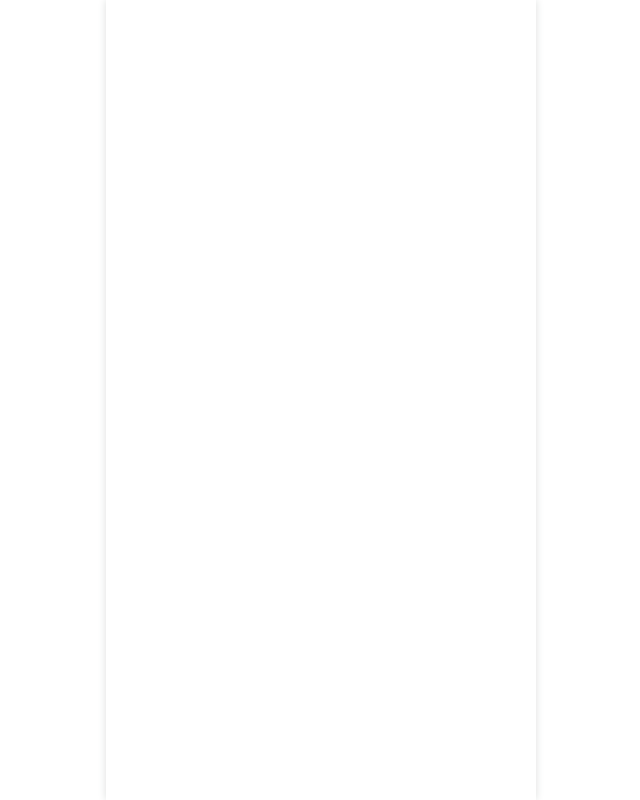
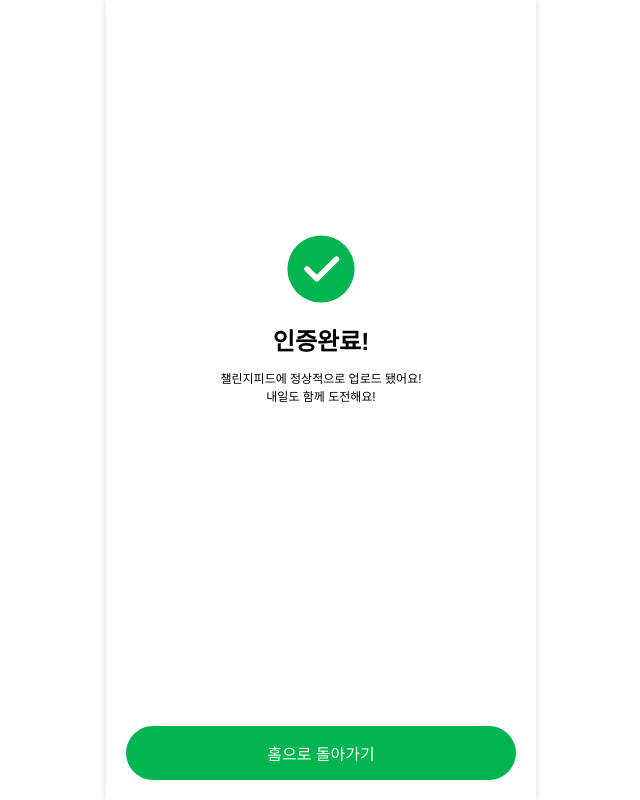
Before and after one commit to whatever-mentoring/Dopamine_Frontend, a React (Vite) app: page /mission2 in a window 1280 px wide. Before the commit this address had no page. Shown: the whole page, without its empty margins (319-959 px from the left). Built offline with nearby package versions, Linux system fonts and the light colour scheme; a web font is replaced by a local one.

Commit message:
feat: 인증완료 페이지 추가, 인증실패 부분 등 수정해야함.

```diff
--- a/package.json
+++ b/package.json
@@ -14,6 +14,7 @@
     "react-dom": "^18.2.0",
     "react-icons": "^4.11.0",
     "react-router-dom": "^6.15.0",
+    "react-svg": "^16.1.24",
     "styled-components": "^6.0.7",
     "styled-reset": "^4.5.1",
     "swiper": "^10.2.0"
--- a/src/App.jsx
+++ b/src/App.jsx
@@ -5,6 +5,7 @@ import Home from './pages/home/Home';
 import Feed from './pages/feed/Feed';
 import My from './pages/my/My';
 import MissionCertification from './pages/mission/MissionCertification';
+import MissionComplete from './pages/mission/MissionComplete';
 
 function App() {
   return (
@@ -16,6 +17,7 @@ function App() {
           <Route path="/feed" element={<Feed />}></Route>
           <Route path="/my" element={<My />}></Route>
           <Route path="/mission" element={<MissionCertification />}></Route>
+          <Route path="/mission2" element={<MissionComplete />}></Route>
         </Routes>
       </BrowserRouter>
     </>
--- a/src/pages/mission/MissionCertification.css
+++ b/src/pages/mission/MissionCertification.css
@@ -34,16 +34,15 @@
 
 /* 하단바 스타일 */
 .bottom-bar {
-    position: fixed; /* 화면 하단에 고정 */
-    bottom: 0; /* 하단에 위치 */
-    width: 28%;
-    border-top: 1px solid #ccc; /* 상단과 구분하는 그레이 선 추가 */
-    padding: 20px;
-    text-align: center;
-    display: flex;
-    justify-content: center; /* 가로 가운데 정렬 */
-    align-items: center; /* 세로 가운데 정렬 */
-  }
+  width: min(100%, 430px);
+  max-width: 100%;
+  border: none;
+  margin: auto auto 0;
+  padding: 20px;
+
+  z-index: 1; /* 다른 요소보다 위에 표시 */
+ background-color: #fff;
+}
 
 
 
@@ -54,7 +53,7 @@
     color: #fff; /* 버튼 텍스트 색상 */
     border: none;
     border-radius: 50px; /* 버튼을 타원형으로 만들기 위한 값 */
-    padding: 20px 20px; /* 버튼 내부 여백 설정 */
+    padding: 15px 20px; /* 버튼 내부 여백 설정 */
     font-size: 16px;
     cursor: pointer;
   }
@@ -66,10 +65,6 @@
 
 
 
-
-
-
-  /* 새로 추가된 스타일 시작 */
 
 /* 미션 페이지 이미지 업로드 스타일 */
 input[type="file"] {
@@ -93,9 +88,9 @@ input[type="file"] {
   /* MissionPage의 하단 바 스타일 */
   /* 하단 바 배경색 및 여백 설정 */
   .note1 {
-    font-size: 14px; /* 글자 크기 설정 */
-    color: #777; /* 글자 색상 설정 */
-    margin-top: 16px; /* 상단 여백 추가 */
+    font-size: 14px;
+    color: #777;
+    margin-top: 16px;
     padding-left: 5%;
     padding-right: 5%;
   }
@@ -129,10 +124,10 @@ input[type="file"] {
 }
 
 .optional-text2 {
-    color: #888; /* 연한 회색 색상 */
-    font-weight: normal; /* 폰트 굵기 일반으로 설정 */
+    color: #888;
+    font-weight: normal;
 
-    margin-left: auto; /* 오른쪽으로 이동 */
+    margin-left: 72%;
 }
 
 
@@ -144,11 +139,15 @@ input[type="file"] {
 .ms-box2{
     background-color: #f2f2f2c2;
 }
-.ms-txtarea{
-    background-color: #f2f2f2c2;
-    padding: 3%;
-    border-radius: 10px;
+.ms-txtarea {
+  background-color: #f2f2f2c2;
+  padding: 3%;
+  border-radius: 10px;
+  border: 1px solid #ccc;
+}
 
+.ms-txtarea:focus {
+  border-color: #02B550 !important;
 }
 
 /* 글자수 제한 색깔표시 */
@@ -164,7 +163,7 @@ input[type="file"] {
  }
 
 
-  /* 새로 추가된 스타일 끝 */
+
 
 
 
@@ -241,12 +240,24 @@ input[type="file"] {
 
 
   .popup-content button.popup-close-button {
-    position: absolute; /* 절대 위치 설정 */
-    top: 40%; /* 위로 5px 올림 */
-    right: 40%; /* 오른쪽에서 떨어진 위치 */
-    font-size: 24px; /* 아이콘 크기 설정 */
-    border: none; /* 테두리 없음 */
-    background: none; /* 배경 없음 */
+
+    font-size: 24px; /
+    border: none;
+    background: none;
     cursor: pointer;
 
   }
+
+  /* 챌린지 제목 입력 상자 스타일 */
+.challenge-title-input {
+  margin: 20px 20px; /* 적절한 여백 설정 */
+}
+
+.challenge-title-input input {
+  width: 100%;
+  padding: 10px;
+  border: 1px solid #ccc;
+  border-radius: 5px;
+  font-size: 16px;
+  outline: none;
+}
--- a/src/pages/mission/MissionCertification.jsx
+++ b/src/pages/mission/MissionCertification.jsx
@@ -104,7 +104,7 @@ function MissionCertification() {
   };
 
   const handleClose = () => {
-    setShowPopup(true); // x 버튼 클릭 시 팝업을 엽니다.
+    setShowPopup(true); // x 버튼 클릭 시 팝업을 열기(true)
   };
 
   const handlePopupClose = () => {
@@ -112,7 +112,7 @@ function MissionCertification() {
   };
 
   const handlePopupContinue = () => {
-    setShowPopup(false); // "계속 작성하기" 버튼 클릭 시 팝업을 닫습니다.
+    setShowPopup(false); // "계속 작성하기" 버튼 클릭 시 팝업을 닫기(false)
   };
 
   const handlePopupConfirm = () => {
@@ -134,6 +134,20 @@ function MissionCertification() {
           <FaTimes />
         </button>
       </header>
+
+
+      {/* 챌린지 제목 입력 상자 */}
+      <div className="challenge-title-input">
+      <div className="mission-feedback-title">챌린지</div>
+        <input
+          type="text"
+          placeholder="챌린지 제목을 입력하세요."
+          // 아래의 value에 챌린지 제목을 바인딩할 수 있습니다.
+          // 예: value={challengeTitle}
+          // onChange 핸들러로 challengeTitle 상태를 업데이트하세요.
+        />
+      </div>
+
       <MissionPage />
       <footer className="bottom-bar">
         <button className="upload-button">챌린지피드에 업로드하기</button>
--- /dev/null
+++ b/src/pages/mission/MissionComplete.css
@@ -0,0 +1,63 @@
+/* MissionComplete.css */
+
+
+/* 하단바 스타일 */
+.gohome-bottom-bar {
+    width: min(100%, 430px);
+    max-width: 100%;
+    border: none;
+    margin: auto auto 0;
+    padding: 20px;
+
+    position: fixed;
+    bottom: 0;
+   background-color: #fff;
+  }
+
+
+
+    /* 업로드 버튼 스타일 */
+    .gohome-button {
+      width: 100%;
+      background-color: #02B550;
+      color: #fff;
+      border: none;
+      border-radius: 50px;
+      padding: 15px 20px;
+      font-size: 16px;
+      cursor: pointer;
+    }
+
+    .gohome-button:hover {
+      background-color: #45a049;
+    }
+
+    .comp-title {
+        text-align: center;
+        font-weight: bold;
+        font-size: 24px;
+        margin-top: 20px;
+
+      }
+
+.comp-sub{
+    margin-top: 10px;
+    font-size: 12px;
+    text-align: center;
+}
+.comp-sub2{
+    font-size: 12px;
+    text-align: center;
+}
+
+.container {
+    display: flex;
+    flex-direction: column;
+    align-items: center;
+    justify-content: center;
+    height: 80vh;
+  }
+
+  .center-content {
+    text-align: center;
+  }
--- /dev/null
+++ b/src/pages/mission/MissionComplete.jsx
@@ -0,0 +1,57 @@
+import React from 'react';
+import { useNavigate, Link } from 'react-router-dom';
+import './MissionComplete.css';
+
+
+
+function MissionComplete() {
+  const navigate = useNavigate();
+
+  return (
+    <div className="container">
+      <div className="center-content">
+
+        <svg
+          xmlns="http://www.w3.org/2000/svg"
+          width="70"
+          height="70"
+          viewBox="0 0 50 50"
+          fill="none"
+          style={{
+            display: 'block',
+            margin: 'auto',
+          }}
+        >
+          <circle cx="25" cy="25" r="24" fill="#02B550" />
+          <path
+            d="M15 25L22 32L36 18"
+            stroke="#FFFFFF"
+            strokeWidth="4"
+            strokeLinecap="round"
+            strokeLinejoin="round"
+          />
+        </svg>
+
+        <div className="comp-title">
+          인증완료!
+        </div>
+
+        <div className="comp-sub">
+          챌린지피드에 정상적으로 업로드 됐어요!
+        </div>
+        <div className="comp-sub2">
+          내일도 함께 도전해요!
+        </div>
+      </div>
+
+      {/* 홈으로 돌아가기 버튼 */}
+      <footer className="gohome-bottom-bar">
+        <button className="gohome-button" onClick={() => navigate('/')}>
+          홈으로 돌아가기
+        </button>
+      </footer>
+    </div>
+  );
+}
+
+export default MissionComplete;
```
Also changed, not shown: 1 other file (tests, documents, lock files or other folders).
